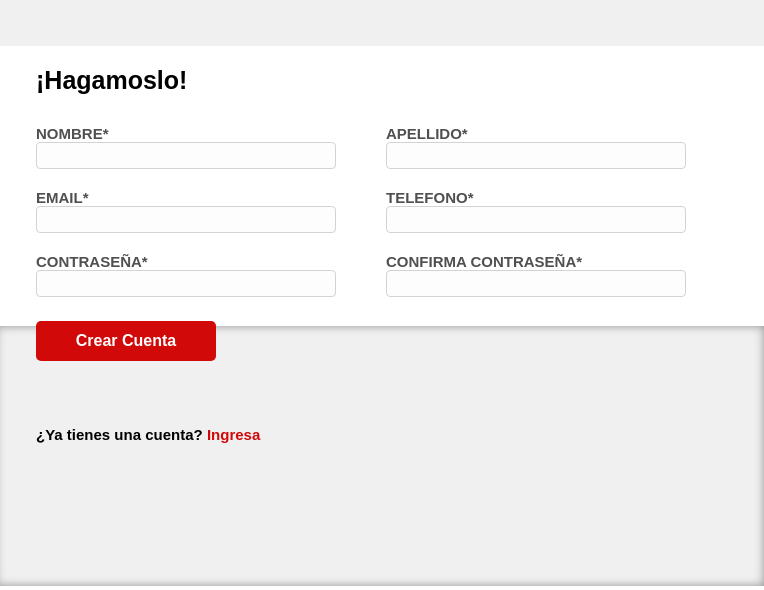
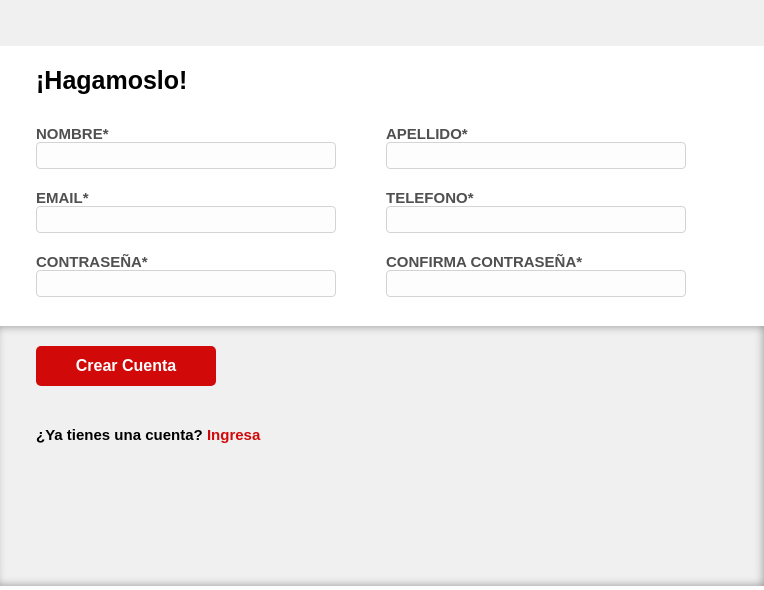
Before and after one commit to StefanoSimoni/Proyecto-Sign-Up-Form, a plain HTML site: page index.html in a window 1280 px wide. Shown: the part 214-804 px from the top of the page, 516-1280 px from the left. Drawn offline with Linux system fonts and the light colour scheme.

Commit message:
Commit 6
Fix.

```diff
--- a/style.css
+++ b/style.css
@@ -78,7 +78,7 @@ a:visited {
 
 form > button {
     position: absolute;
-    bottom: 225px;
+    bottom: 200px;
     width: 180px;
     height: 40px;
     background-color: rgb(209, 9, 9);
```
